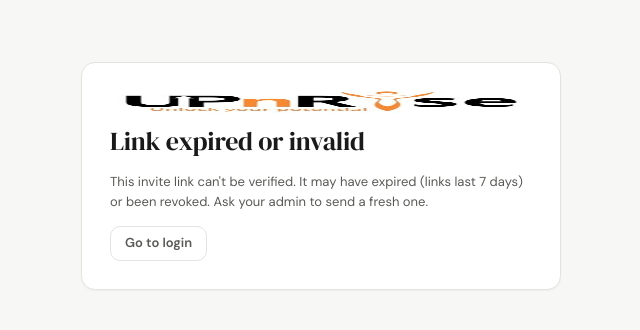
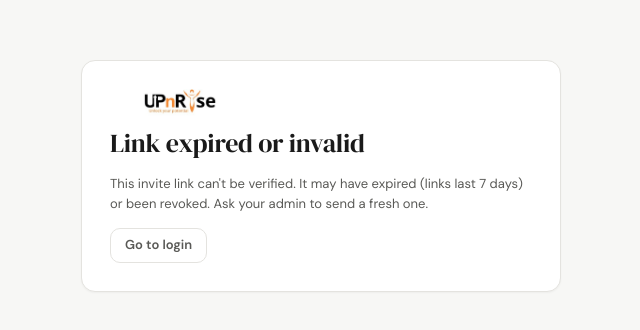
Before and after one commit to lookuppraveen/upnrise-, a Next.js app: page /invite/1 in a window 1280 px wide. Shown: the part 224-554 px from the top of the page, without its empty margins (319-959 px from the left). Built offline with nearby package versions, Linux system fonts and the light colour scheme.

Commit message:
Constrain logo by both height and max-width, force object-contain

```diff
--- a/src/components/shell/Brand.tsx
+++ b/src/components/shell/Brand.tsx
@@ -12,18 +12,23 @@ export function Brand({
   withSub?: boolean;
   sub?: string;
 }) {
-  const heightPx = size === "sm" ? 24 : size === "lg" ? 56 : 32;
+  const heightPx = size === "sm" ? 28 : size === "lg" ? 64 : 36;
+  const maxWidthPx = size === "sm" ? 140 : size === "lg" ? 260 : 180;
   return (
     <div className="flex flex-col leading-tight">
-      {/* Plain <img>, not next/image — the file's native aspect ratio
-          should drive width. Constraining only height + width:auto lets
-          the browser keep the proportions whatever the file shape is. */}
+      {/* Plain <img> + object-contain so the browser preserves the
+          file's intrinsic aspect ratio no matter what the box dims are.
+          height is fixed, width is bounded by maxWidth — the image will
+          shrink to whichever constraint is tighter without distorting. */}
       {/* eslint-disable-next-line @next/next/no-img-element */}
       <img
         src="/upnrise-logo.png"
         alt="UPnRise"
-        className="block w-auto"
-        style={{ height: `${heightPx}px` }}
+        className="block w-auto object-contain"
+        style={{
+          height: `${heightPx}px`,
+          maxWidth: `${maxWidthPx}px`,
+        }}
       />
       {withSub && sub ? (
         <span className="text-[10.5px] text-ink-3 tracking-[0.04em] mt-1">
```
